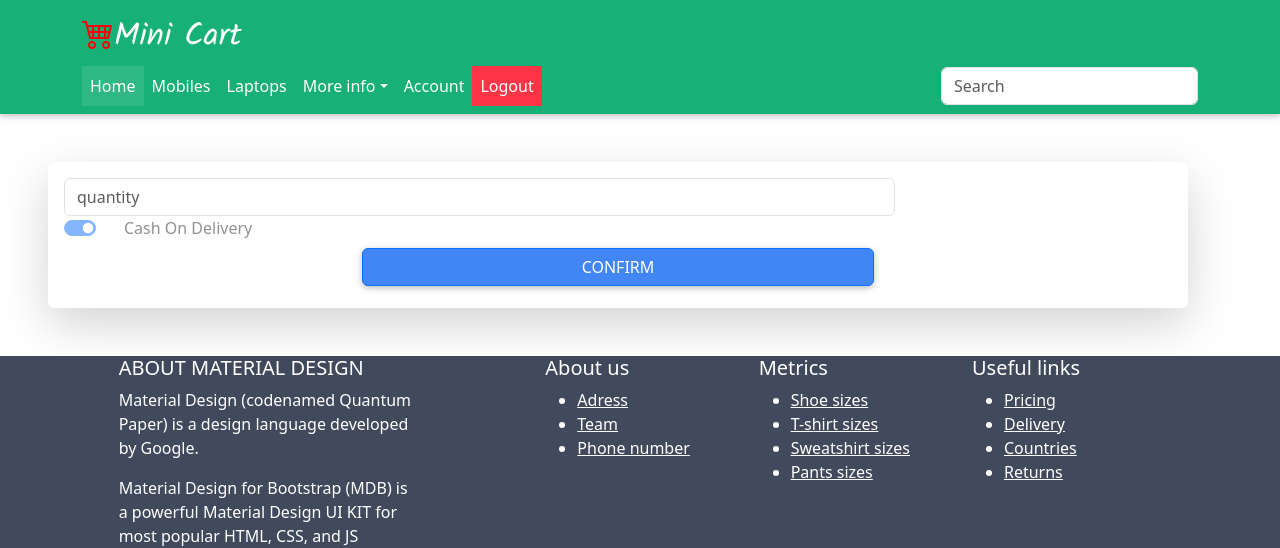
After one commit to Itsajay12/Mini-Cart, a Django app: page /billing/1 in a window 1280 px wide. The commit adds this page. Shown: the top 548 px of the page. Run offline with Django 3.2, Linux system fonts and the light colour scheme; a user stored in the database is signed in; some libraries are stand-ins or nearby versions.

Commit message:
back to project

```diff
--- a/ecomerce/urls.py
+++ b/ecomerce/urls.py
@@ -28,7 +28,8 @@ urlpatterns = [
     path('productpage/<str:category>',product_page,name="product"),
     path('add_cart/<str:item>',add_cart,name="add_cart"),
     path('account/',account,name="account"),
-    path('remove/<int:id>',remove_cart,name="remove")
+    path('remove/<int:id>',remove_cart,name="remove"),
+    path('billing/<int:id>',billing,name='billing')
 
 ]
 if settings.DEBUG:
--- /dev/null
+++ b/home/templates/billing.html
@@ -0,0 +1,24 @@
+{% extends "base.html" %}
+{% block content %}
+
+<form action="" method="post" class="container m-5 shadow-lg rounded p-3">
+{% csrf_token %}
+
+
+        <input type="number" class="form-control w-75" id="floatingInput"  name="quantity" placeholder="quantity" min="1" required>
+
+      <div class="form-check form-switch">
+        <input class="form-check-input" type="checkbox" role="switch" id="flexSwitchCheckCheckedDisabled" checked disabled name="cod" value="cod">
+        <label class="form-check-label" for="flexSwitchCheckCheckedDisabled">Cash On Delivery</label>
+      </div>
+
+      <div class="d-grid gap-2 col-6 mx-auto">
+
+        <button class="btn btn-primary" type="submit">Confirm</button>
+      </div>
+</form>
+
+
+
+
+{% endblock content %}
--- a/home/templates/product_page.html
+++ b/home/templates/product_page.html
@@ -39,7 +39,7 @@
               </div>
               <div class="d-block">
                 <a class="btn btn-warning" href="{% url 'add_cart' val.pro_name %}"><i class="bi bi-bag-check-fill"></i>Add To Cart</a>
-                <button class="btn btn-success"><i class="bi bi-cash"></i>Buy Now</button>
+               <a class="btn btn-success" href="{% url 'billing' val.id %}"><i class="bi bi-cash"></i>Buy Now</a>
               </div>
             </div>
           </div>
--- a/home/views.py
+++ b/home/views.py
@@ -131,3 +131,16 @@ def remove_cart(request,id):
     if query:
         messages.info(request,"item removed")
     return redirect(account)
+@login_required(login_url='/login')
+def billing(request,id):
+
+    if request.method=="POST":
+        quantity=request.POST.get('quantity')
+        query=Products.objects.filter(id=id)
+        for val in query:
+            proname=val.pro_name
+            proprice=val.pro_price
+
+        totalamount=proprice*quantity
+        query2=DeliverProducts.objects.create(username=request.user,product=proname,quantity=quantity,paymentmod="COD",total_amount=totalamount)
+    return render(request,'billing.html')
```
Also changed, not shown: home/models.py (+7 -1 lines), db.sqlite3, home/migrations/0006_deliverproducts.py (added).
